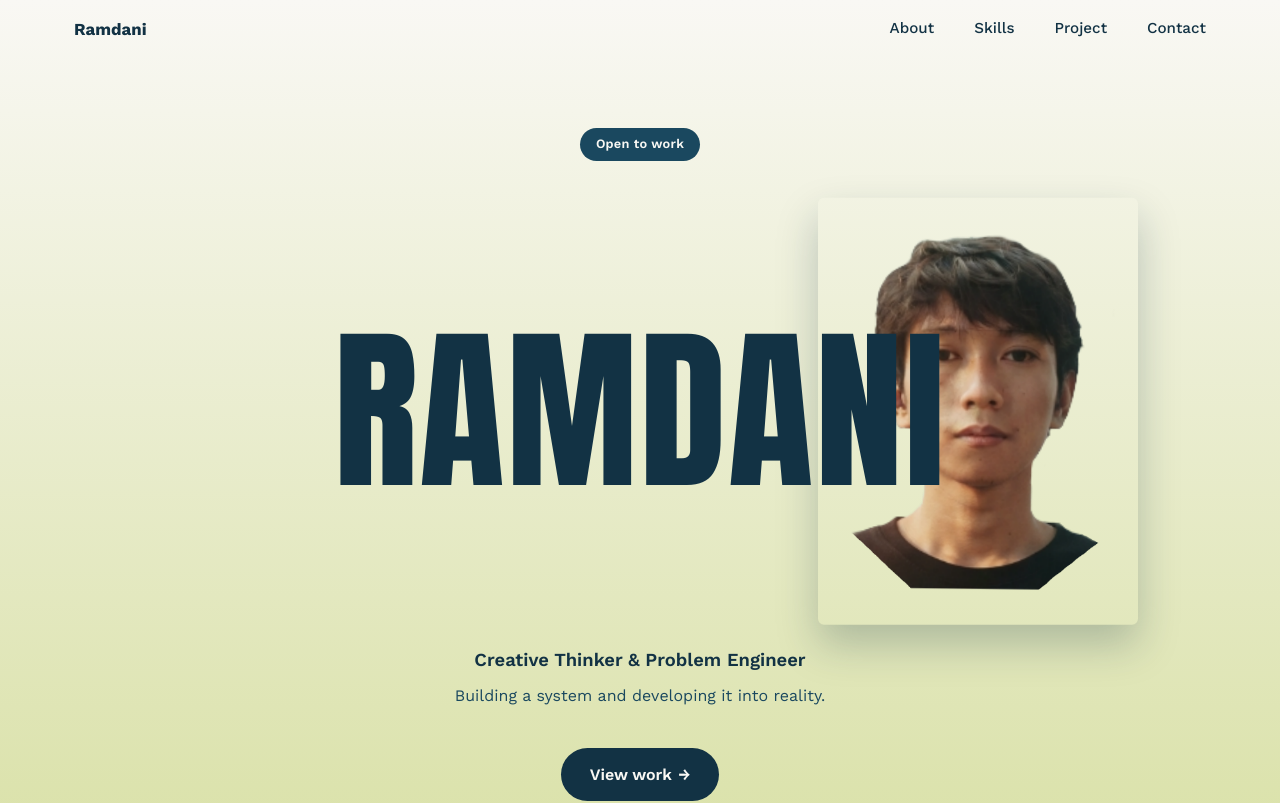
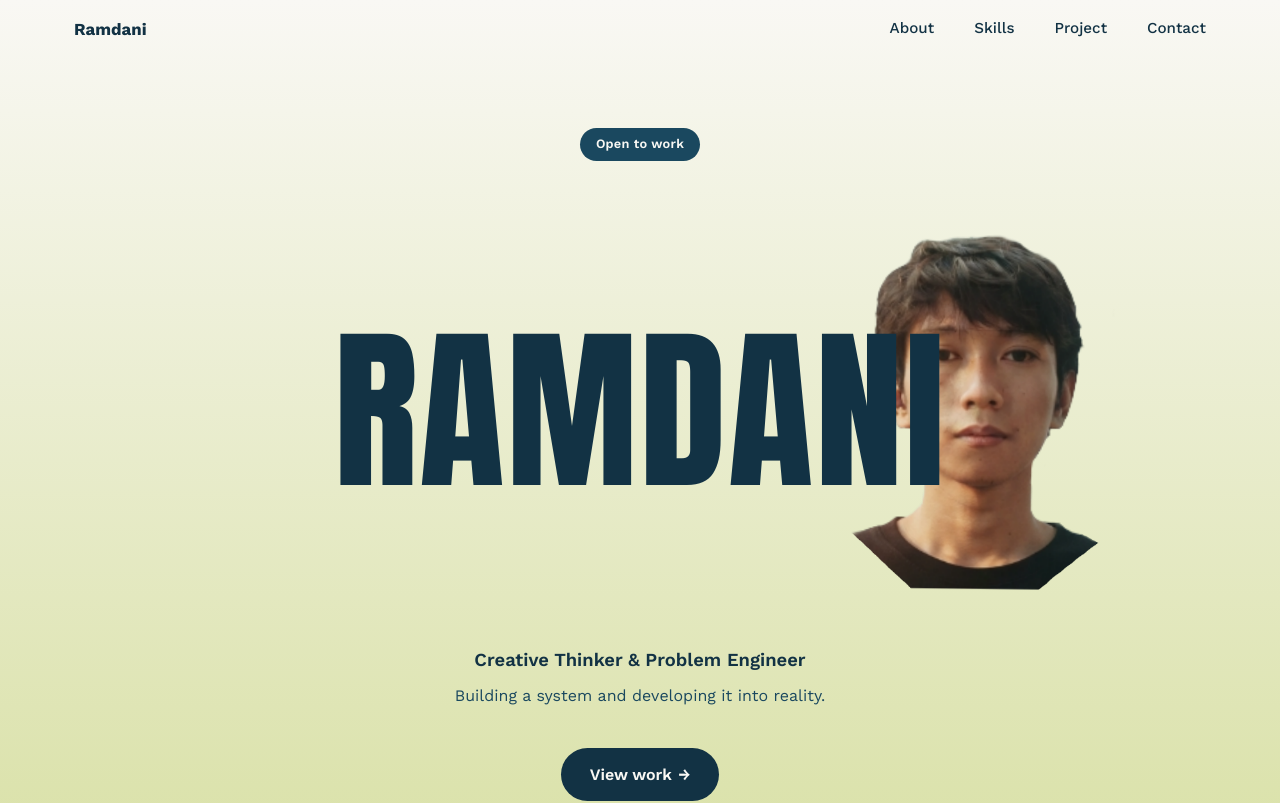
Before and after one commit to ramdani1202/Ramdani, a React (Vite) app: page / in a window 1280 px wide. Shown: the top 803 px of the page. Built offline with nearby package versions, Linux system fonts and the light colour scheme.

Commit message:
Add files via upload

```diff
--- a/src/index.css
+++ b/src/index.css
@@ -220,7 +220,6 @@ p { margin: 0; }
   border-radius: var(--radius);
   overflow: hidden;
   background: transparent;
-  box-shadow: 0 20px 40px rgba(18, 50, 68, 0.25);
 }
 
 .hero__portrait img {
```
